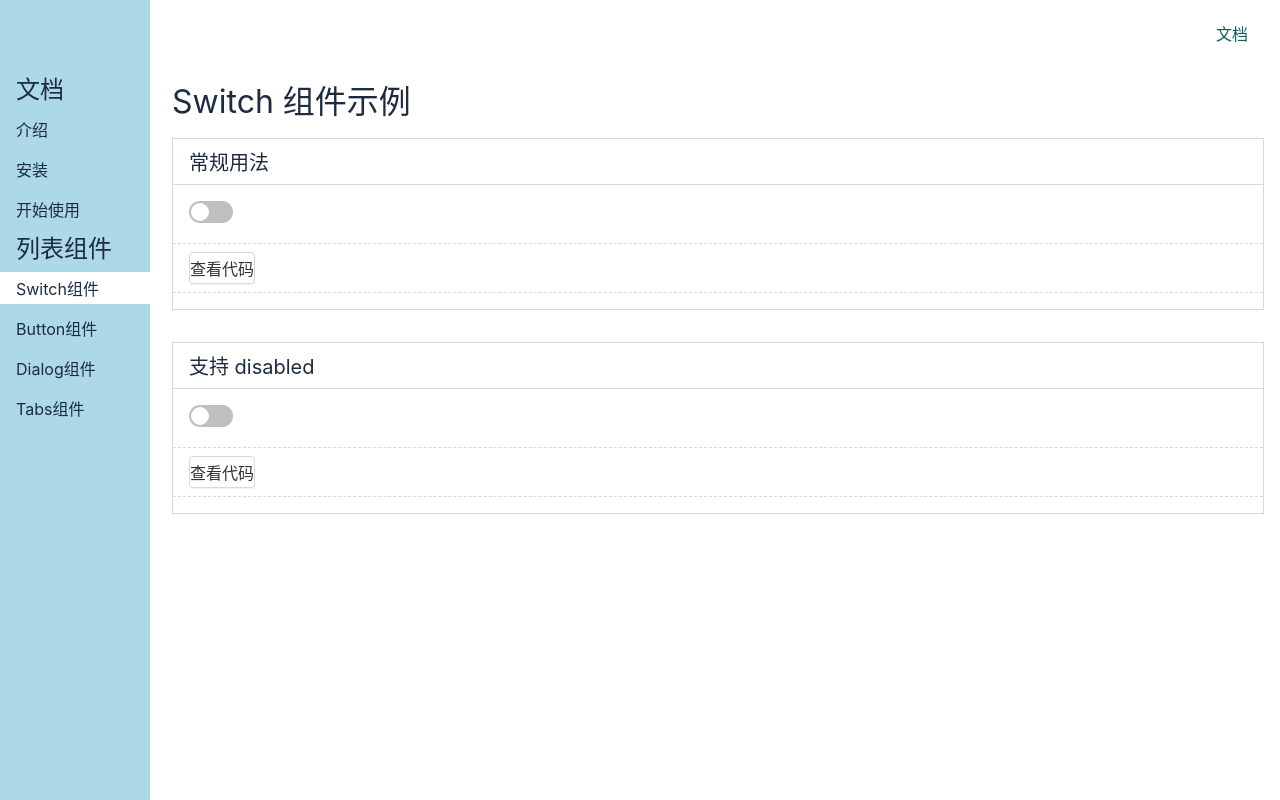
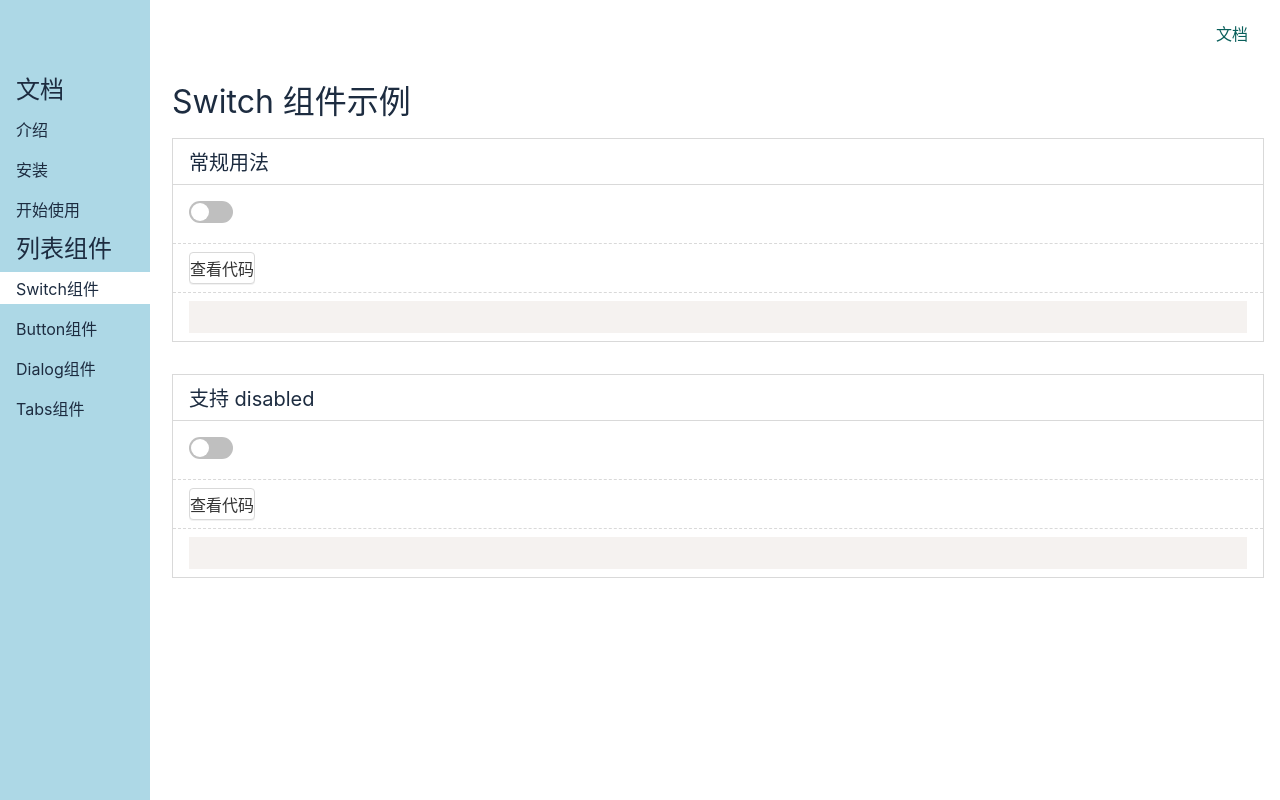
Before and after one commit to atlfsj/vue3-gulu-aurora-ui-source, a Vue app: page /#/doc/switch in a window 1280 px wide. Built offline with nearby package versions, Linux system fonts and the light colour scheme.

Commit message:
高亮代码：有bug

```diff
--- a/package.json
+++ b/package.json
@@ -7,6 +7,7 @@
   },
   "dependencies": {
     "github-markdown-css": "^5.5.0",
+    "prismjs": "1.21.0",
     "vue": "^3.0.4",
     "vue-router": "4.0.0-beta.3"
   },
--- a/src/components/SwitchDemo.vue
+++ b/src/components/SwitchDemo.vue
@@ -10,7 +10,8 @@
         <Button>查看代码</Button>
       </div>
       <div class="demo-code">
-        <pre>{{Switch1Demo.__sourceCode}}</pre>
+        <pre class="language-html" v-html="Prism.highlightAll
+        (Switch1Demo.__sourceCode, Prism.languages.html, 'html')" />
       </div>
     </div>
     <div class="demo">
@@ -22,7 +23,8 @@
         <Button>查看代码</Button>
       </div>
       <div class="demo-code">
-        <pre>{{Switch2Demo.__sourceCode}}</pre>
+        <pre class="language-html" v-html="Prism.highlightAll
+        (Switch2Demo.__sourceCode, Prism.languages.html, 'html')" />
       </div>
     </div>
   </div>
@@ -33,6 +35,9 @@ import Switch from '../lib/Switch.vue'
 import Button from '../lib/Button.vue'
 import Switch1Demo from './Switch1.demo.vue'
 import Switch2Demo from './Switch2.demo.vue'
+import 'prismjs'
+import 'prismjs/themes/prism.css'
+const Prism = (window as any).Prism
 export default {
   components: {
     Switch,
@@ -41,7 +46,8 @@ export default {
   setup() {
     return {
       Switch1Demo,
-      Switch2Demo
+      Switch2Demo,
+      Prism
     }
   }
 }
```
Also changed, not shown: 2 other files (tests, documents, lock files or other folders).
